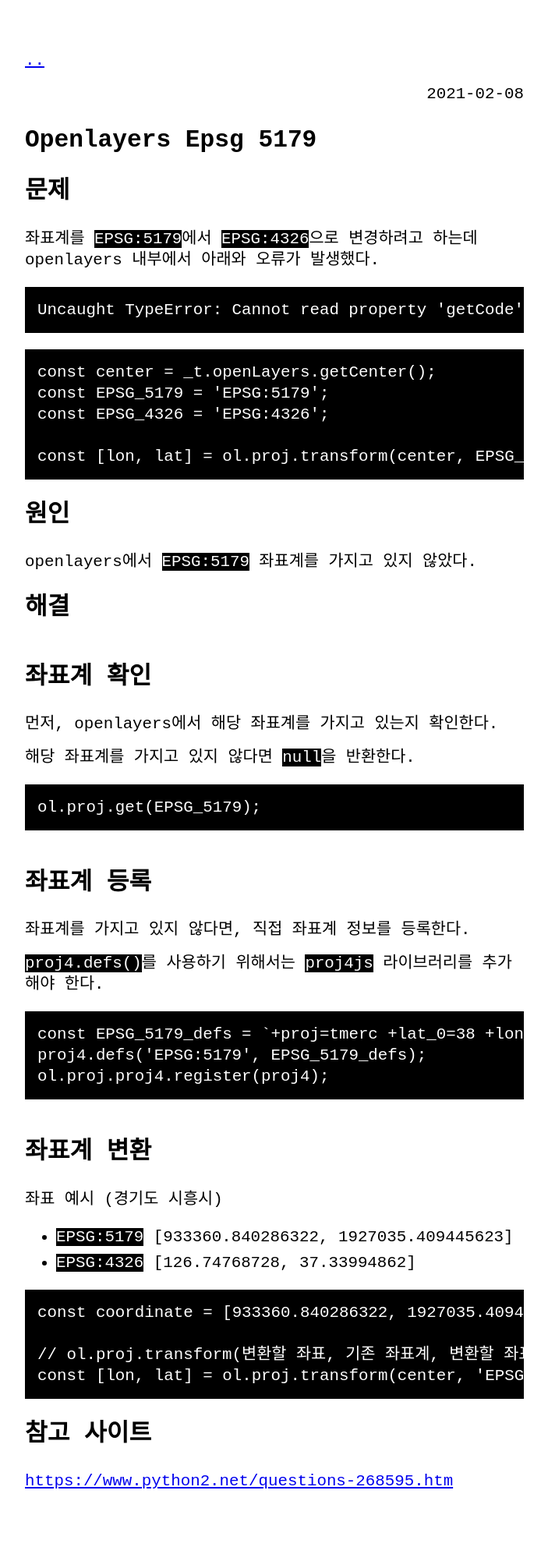
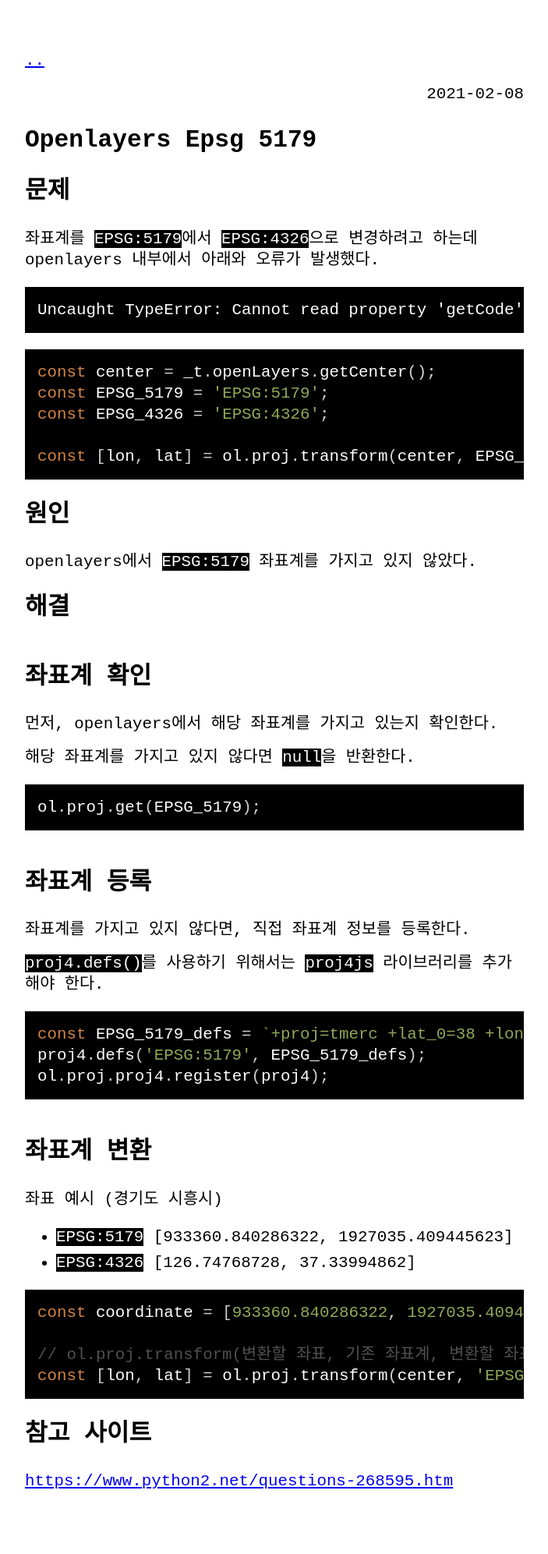
Before and after one commit to bobbohee/no-access-please, a Jekyll site: the page built from _posts/2021-02-08-openlayers-EPSG-5179.md, in a window 1280 px wide. Shown: the whole page at 78% size, without its empty margins (288-991 px from the left). Built offline with Jekyll 4.4.1, drawn with Linux system fonts in a browser that asks for light colours.

Commit message:
[ADD] code highlighter rouge 추가

```diff
--- a/_config.yml
+++ b/_config.yml
@@ -2,22 +2,26 @@
 author: Bohee Park # name of site's author
 email: parkbohee0705@gmail.com # email of site's author
 url: https://park-bohee.github.io # root address of the site
-baseurl: "/no-access-please" # subpath of the site, e.g. "/blog"
+baseurl: '/no-access-please' # subpath of the site, e.g. '/blog'
 description: > # description of the site (multiple lines allowed)
-  This is private dev note.
+  ✏️ This is private dev note.
 
 permalink: /:slug.html
 
-favicon: "logo.png" # name+extension of favicon (which must be put on the root folder)
-# goat_counter: "yoursitename" # put your GoatCounter name if you want to use GoatCounter analytics
+favicon: 'logo.png' # name+extension of favicon (which must be put on the root folder)
+# goat_counter: 'yoursitename' # put your GoatCounter name if you want to use GoatCounter analytics
 
 theme: no-style-please # if you are using GitHub Pages, change it to remote_theme: riggraz/no-style-please
 
 theme_config:
-  appearance: "auto" # can be "light", "dark" or "auto"
-  back_home_text: ".." # customize text for homepage link in post layout
-  date_format: "%Y-%m-%d" # customize how date is formatted
+  appearance: 'auto' # can be 'light', 'dark' or 'auto'
+  back_home_text: '..' # customize text for homepage link in post layout
+  date_format: '%Y-%m-%d' # customize how date is formatted
   show_description: true # show blog description in home page
+
+markdown: kramdown
+
+highlighter: rouge
 
 sass:
   style: :compressed
--- a/_includes/head.html
+++ b/_includes/head.html
@@ -16,4 +16,6 @@
 
   <link rel="shortcut icon" type="image/x-icon" href="{{ site.favicon | relative_url }}" />
   <link rel="stylesheet" href="{{ "/assets/css/main.css" | relative_url }}" />
+  <!-- syntax -->
+  <link rel="stylesheet" href="{{ "/assets/css/syntax.css" | relative_url }}" />
 </head>
--- /dev/null
+++ b/assets/css/syntax.css
@@ -0,0 +1,81 @@
+.highlight table td { padding: 5px; }
+.highlight table pre { margin: 0; }
+.highlight, .highlight .w {
+  color: #d0d0d0;
+  background-color: #151515;
+}
+.highlight .err {
+  color: #151515;
+  background-color: #ac4142;
+}
+.highlight .c, .highlight .ch, .highlight .cd, .highlight .cm, .highlight .cpf, .highlight .c1, .highlight .cs {
+  color: #505050;
+}
+.highlight .cp {
+  color: #f4bf75;
+}
+.highlight .nt {
+  color: #f4bf75;
+}
+.highlight .o, .highlight .ow {
+  color: #d0d0d0;
+}
+.highlight .p, .highlight .pi {
+  color: #d0d0d0;
+}
+.highlight .gi {
+  color: #90a959;
+}
+.highlight .gd {
+  color: #ac4142;
+}
+.highlight .gh {
+  color: #6a9fb5;
+  background-color: #151515;
+  font-weight: bold;
+}
+.highlight .k, .highlight .kn, .highlight .kp, .highlight .kr, .highlight .kv {
+  color: #aa759f;
+}
+.highlight .kc {
+  color: #d28445;
+}
+.highlight .kt {
+  color: #d28445;
+}
+.highlight .kd {
+  color: #d28445;
+}
+.highlight .s, .highlight .sb, .highlight .sc, .highlight .dl, .highlight .sd, .highlight .s2, .highlight .sh, .highlight .sx, .highlight .s1 {
+  color: #90a959;
+}
+.highlight .sa {
+  color: #aa759f;
+}
+.highlight .sr {
+  color: #75b5aa;
+}
+.highlight .si {
+  color: #8f5536;
+}
+.highlight .se {
+  color: #8f5536;
+}
+.highlight .nn {
+  color: #f4bf75;
+}
+.highlight .nc {
+  color: #f4bf75;
+}
+.highlight .no {
+  color: #f4bf75;
+}
+.highlight .na {
+  color: #6a9fb5;
+}
+.highlight .m, .highlight .mb, .highlight .mf, .highlight .mh, .highlight .mi, .highlight .il, .highlight .mo, .highlight .mx {
+  color: #90a959;
+}
+.highlight .ss {
+  color: #90a959;
+}
```
